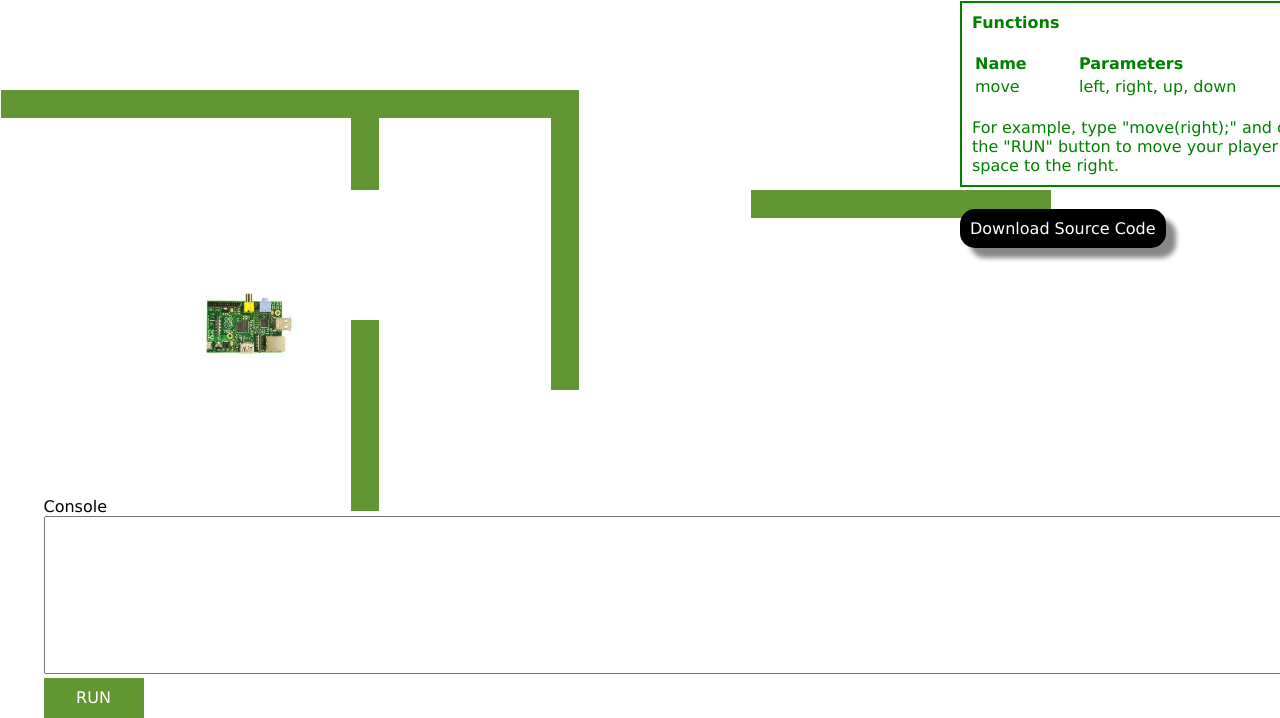
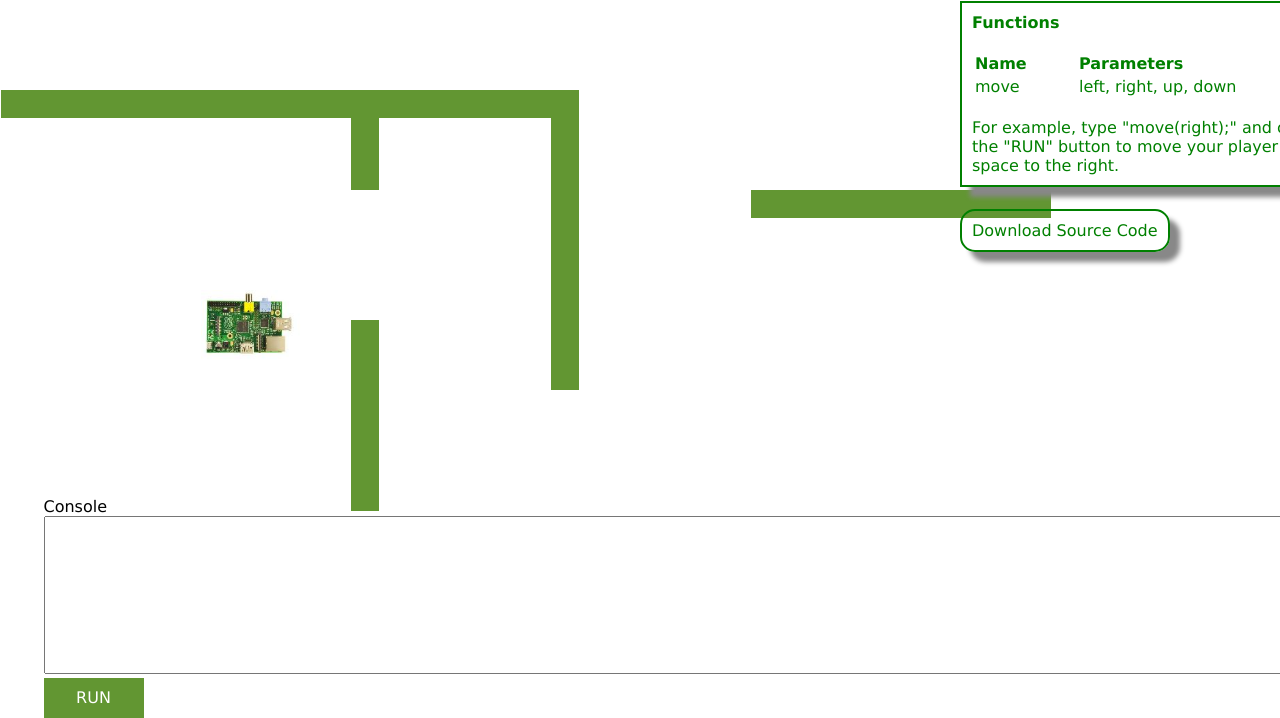
Before and after one commit to RaspberryGaming/raspberrygaming.github.com, a plain HTML site: page index.html in a window 1280 px wide. Shown: the part 111-829 px from the top of the page. Drawn offline with nearby package versions, Linux system fonts and the light colour scheme.

Commit message:
add shadow

```diff
--- a/index.html
+++ b/index.html
@@ -61,6 +61,7 @@
         padding: 10px;
         color: green;
         border-color: green;
+        box-shadow: 10px 10px 5px #888888;
     }
     #functions-window:hover{
         background-color: rgba(155,252,158,0.5);
@@ -71,13 +72,17 @@
         position: absolute;
         top: 40%;
         left: 75%;
-        border:0px;
+        border:2px solid;
         border-radius:15px;
         box-shadow: 10px 10px 5px #888888;
-        color: white;
+        color: green;
         padding: 10px;
-        background-color: black;
+        border-color: green;
 
+    }
+
+    #download:hover{
+        background-color: rgba(155,252,158,0.5);
     }
 
     </style>
```
